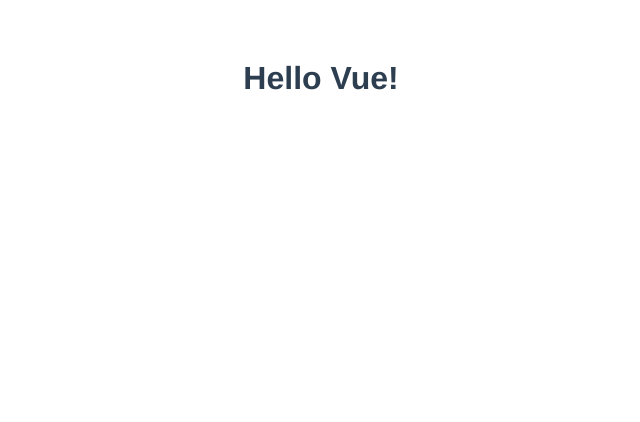
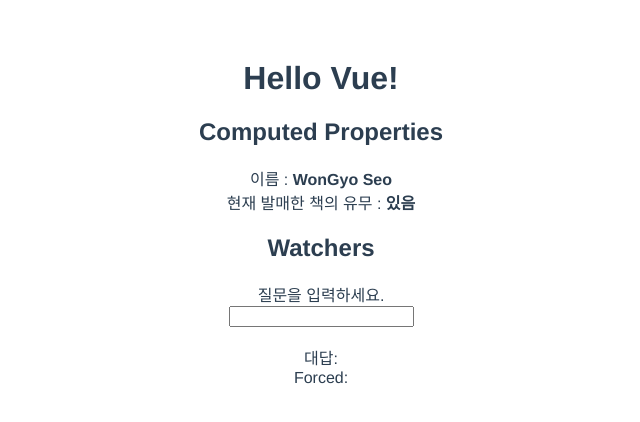
Before and after one commit to Shubidumdu/lets-vue, a Vue app: page /#/computed in a window 1280 px wide. Before the commit this address had no page. Shown: the top 422 px of the page, without its empty margins (319-959 px from the left). Built offline with nearby package versions, Linux system fonts and the light colour scheme.

Commit message:
Add Computed.vue

```diff
--- a/package.json
+++ b/package.json
@@ -8,6 +8,7 @@
     "lint": "vue-cli-service lint"
   },
   "dependencies": {
+    "axios": "^0.22.0",
     "core-js": "^3.6.5",
     "lodash": "^4.17.21",
     "vue": "^3.0.0",
--- /dev/null
+++ b/src/components/Computed.vue
@@ -0,0 +1,112 @@
+<template>
+  <h2>Computed Properties</h2>
+  <div>
+    이름 :
+    <span class="bold">
+      {{ fullName }}
+    </span>
+  </div>
+  <div>
+    현재 발매한 책의 유무 :
+    <span class="bold">{{ publishedBooksMessage }}</span>
+  </div>
+  <h2>Watchers</h2>
+  <div>
+    질문을 입력하세요.
+    <div><input v-model="question" /></div>
+    <div>
+      <img :src="yesno.image" />
+    </div>
+    <div>
+      대답: <span class="bold">{{ yesno.answer }}</span>
+    </div>
+    <div>
+      Forced: <span class="bold">{{ yesno.forced }}</span>
+    </div>
+  </div>
+</template>
+
+<script lang='ts'>
+import { defineComponent } from 'vue';
+import axios from 'axios';
+export default defineComponent({
+  name: 'Computed',
+  data() {
+    return {
+      author: {
+        firstName: 'WonGyo',
+        lastName: 'Seo',
+        books: ['2021 - 나는 꿀을 빨고 싶어'],
+      },
+      question: '',
+      yesno: {
+        answer: '',
+        forced: '',
+        image: '',
+      },
+    };
+  },
+  // `computed` 프로퍼티를 사용하면 data에 담긴 값에 대해 연산을 적용한 값을 캐시하여 활용할 수 있습니다.
+  // 아래 `publishedBooksMessage`의 반환값은 `author.books`에 의존적입니다.
+  // `methods`와 `computed`는 유사하지만, 캐시될 수 있는지의 여부가 주요한 차이라고 할 수 있습니다.
+  // 만약, `computed`가 독립적인 데이터 연산만을 활용한다면, 이는 추후에 다시 연산되지 않습니다.
+  computed: {
+    publishedBooksMessage(): string {
+      return this.author.books.length > 0 ? '있음' : '없음';
+    },
+    // 기본적으로 `computed`는 getter만을 사용하지만, 필요하다면 setter도 사용할 수 있습니다.
+    fullName: {
+      get(): string {
+        return `${this.author.firstName} ${this.author.lastName}`;
+      },
+      set(newValue: string) {
+        const names = newValue.split(' ');
+        this.author.firstName = names[0];
+        this.author.lastName = names[names.length - 1];
+      },
+    },
+  },
+  methods: {
+    async getAnswer() {
+      try {
+        const res = await axios.get<{
+          answer: string;
+          forced: string;
+          image: string;
+        }>('https://yesno.wtf/api');
+        const data = res.data;
+        this.yesno = {
+          ...this.yesno,
+          answer: data.answer,
+          forced: data.forced,
+          image: data.image,
+        };
+      } catch (err) {
+        this.yesno = {
+          ...this.yesno,
+          answer: '에러 발생!',
+          forced: '',
+          image: '',
+        };
+      }
+    },
+  },
+  // `watch` 옵션을 사용한다면 데이터의 변경에 대해 직접 custom watcher를 구성힐 수 있습니다.
+  // 이는 일반적으로 비동기적인 작업이나 비용이 많이 드는 작업을 반응적인 형태로 구현할 때 유용하게 활용됩니다.
+  // `watch`를 통해서 `computed`와 같이 활용할 수도 있으나, 과도한 `watch` 옵션의 사용에는 주의해야 합니다.
+  // 대부분의 경우 `computed` 만으로 간결하게 해결할 수 있기 때문이죠.
+  watch: {
+    question(newQuestion) {
+      if (newQuestion.indexOf('?') > -1) {
+        this.getAnswer();
+      }
+    },
+  },
+});
+</script>
+
+<style scoped>
+.bold {
+  font-weight: bold;
+}
+</style>
--- a/src/router.ts
+++ b/src/router.ts
@@ -2,11 +2,13 @@
 import HelloWorld from './components/HelloWorld.vue';
 import TemplateSyntax from './components/TemplateSyntax.vue';
 import Data from './components/Data.vue';
+import Computed from './components/Computed.vue';
 
 const routes = [
   { path: '/', component: HelloWorld },
   { path: '/template', component: TemplateSyntax },
   { path: '/data', component: Data },
+  { path: '/computed', component: Computed },
 ];
 
 const router = createRouter({
```
Also changed, not shown: 1 other file (tests, documents, lock files or other folders).
